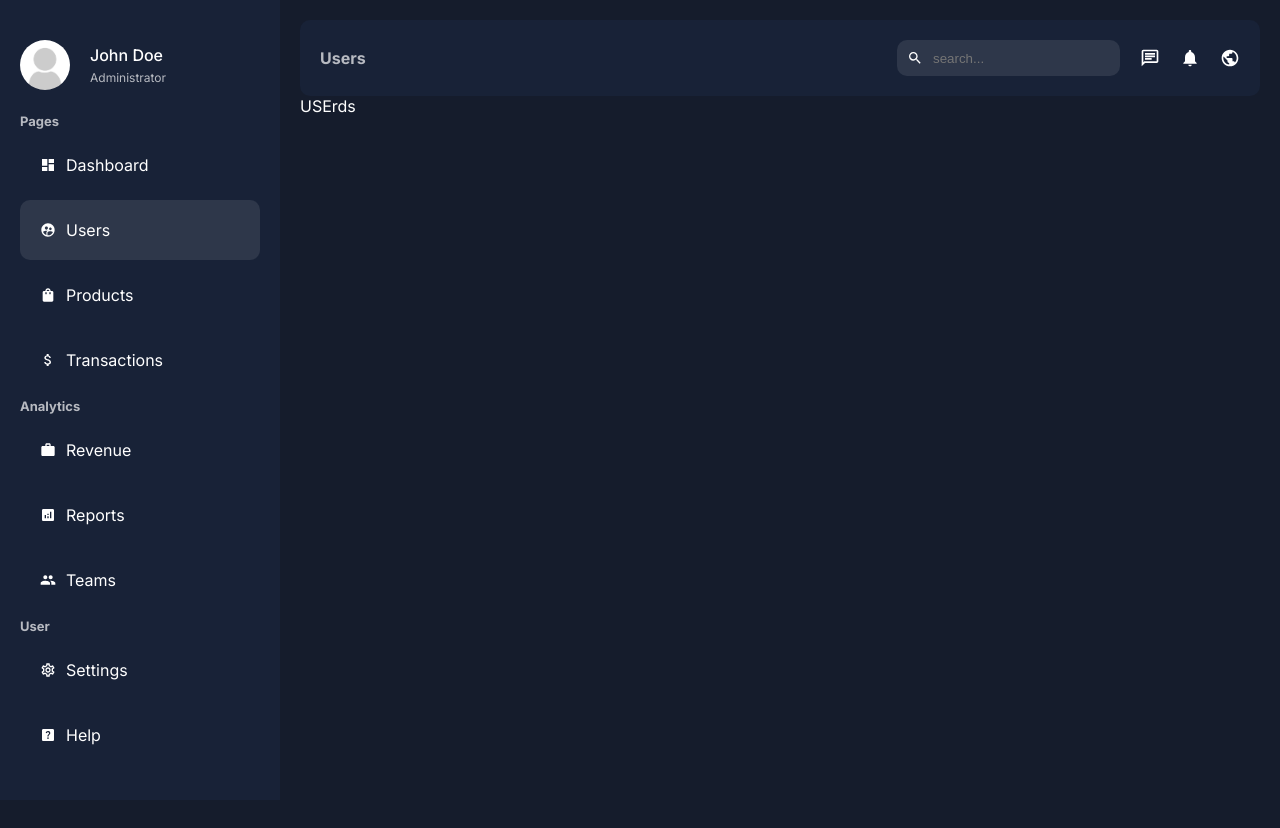
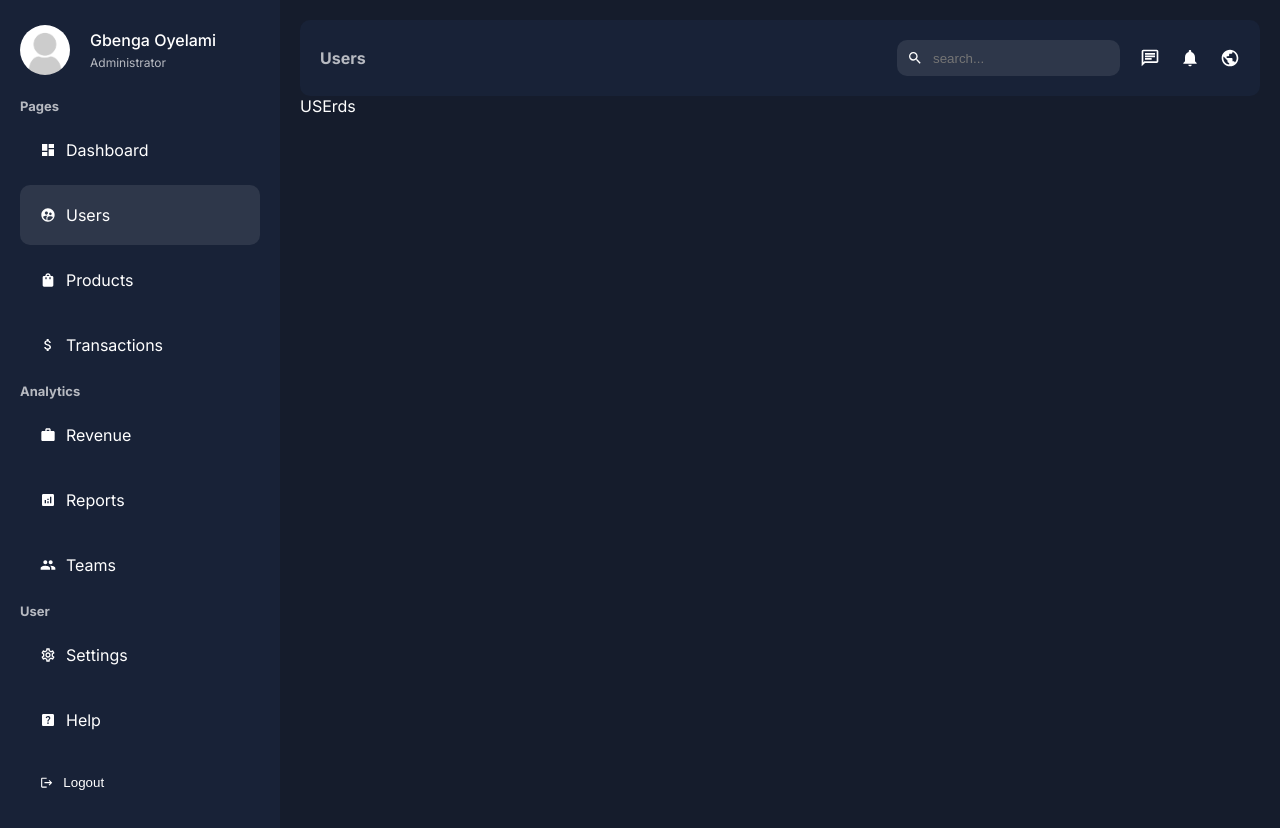
Before and after one commit to oluwagbemiga10/Dashboard, a Next.js app: page /dashboard/users in a window 1280 px wide. Before the commit the page ends 800 px from the top, so only its background shows below. Built offline with nearby package versions, Linux system fonts and the light colour scheme.

Commit message:
sidebar features

```diff
--- a/app/components/dashboard/sidebar/sidebar.jsx
+++ b/app/components/dashboard/sidebar/sidebar.jsx
@@ -84,7 +84,7 @@ import {
       <div className={styles.user}>
         <Image className={styles.userImage} src="/noavatar.png" alt="user profile" width="50" height="50" />
         <div className={styles.userDetail}>
-          <span className={styles.userName}>John Doe</span>
+          <span className={styles.userName}>Gbenga Oyelami</span>
           <span className={styles.userTitle}>Administrator</span>
         </div>
       </div>
@@ -98,6 +98,9 @@ import {
           </li>
         ))}
       </ul>
+      <button className={styles.logout}>
+        <MdLogout />
+        Logout</button>
     </div>
   )
 }
--- a/app/components/dashboard/sidebar/sidebar.module.css
+++ b/app/components/dashboard/sidebar/sidebar.module.css
@@ -33,3 +33,19 @@
     font-size: 13px;
     margin: 10px 0px;
 }
+.logout{
+    padding: 20px;
+    margin: 5px 0px;
+    display: flex;
+    align-items: center;
+    gap: 10px;
+    cursor: pointer;
+    border-radius: 10px;
+    background: none;
+    border: none;
+    color: white;
+    width: 100%;
+}
+.logout:hover{
+    background-color: #2e374a;
+}
```
